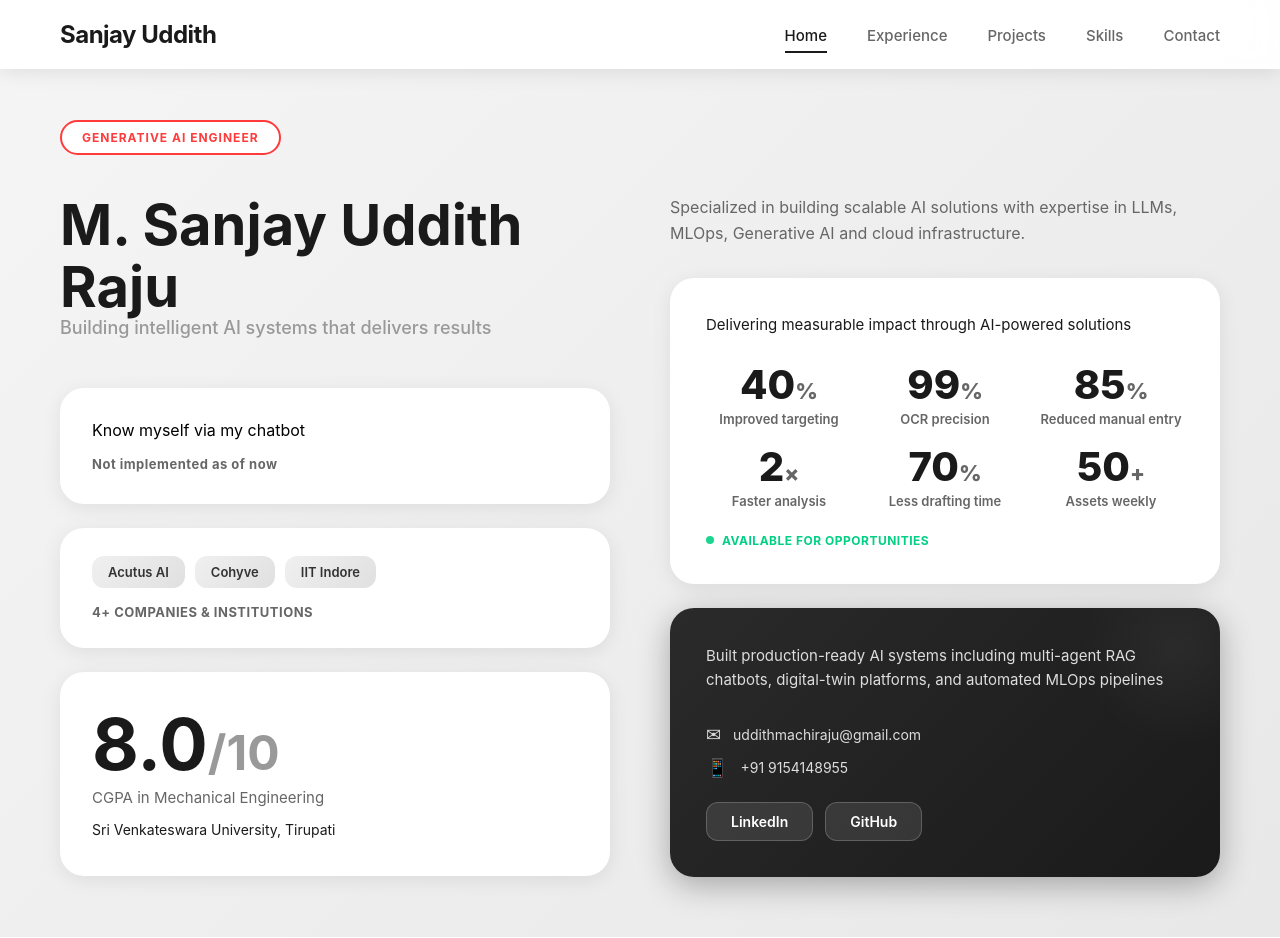
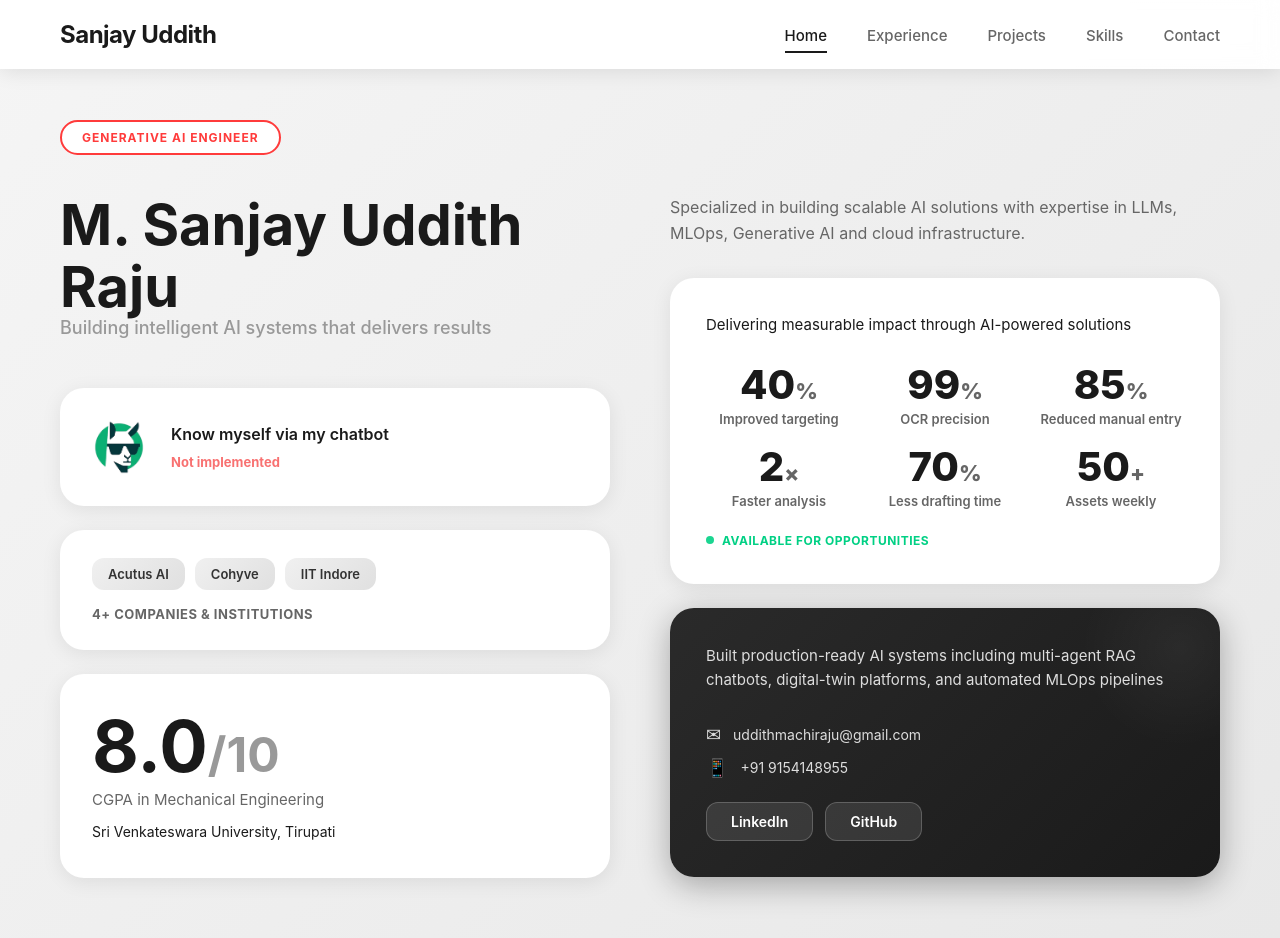
Before and after one commit to uddithmachiraju/uddithmachiraju.github.io, a plain HTML site: page index.html in a window 1280 px wide. Drawn offline with Linux system fonts and the light colour scheme.

Commit message:
Updated portfolio

```diff
--- a/css/styles.css
+++ b/css/styles.css
@@ -175,6 +175,31 @@ body {
     display: flex;
     flex-wrap: wrap;
     gap: 10px;
+}
+
+.Chatbot-card .chatbot-info {
+    display: flex;
+    align-items: center;
+    gap: 25px;
+}
+.Chatbot-card .chatbot-info .Chatbot {
+    font-size: 16px;
+    font-weight: 600;
+    color: #1a1a1a;
+}
+.Chatbot-card .chatbot-info .chatbot-text {
+    font-size: 13px;
+    font-weight: 700;
+    color: #f87171;
+    margin-top: 10px;
+}
+
+.chatbot-logo {
+    width: 54px;
+    height: 54px;
+    border-radius: 8px;
+    object-fit: cover;
+    flex: 0 0 54px;
 }
 
 .company-badge {
--- a/index.html
+++ b/index.html
@@ -40,10 +40,13 @@
                     <div class="stats-grid">
 
                         <div class="stat-card Chatbot-card">
-                            <div class="companies-info">
-                                <div class="Chatbot" >Know myself via my chatbot</div>
+                            <div class="chatbot-info">
+                                <img class="chatbot-logo" src="assets/chatbot.png" alt="Chatbot logo">
+                                <div>
+                                    <div class="Chatbot">Know myself via my chatbot</div>
+                                    <div class="chatbot-text">Not implemented</div>
+                                </div>
                             </div>
-                            <div class="companies-text">Not implemented as of now</div>
                         </div>
 
                         <div class="stat-card experience-card">
```
Also changed, not shown: assets/chatbot.png (added).
